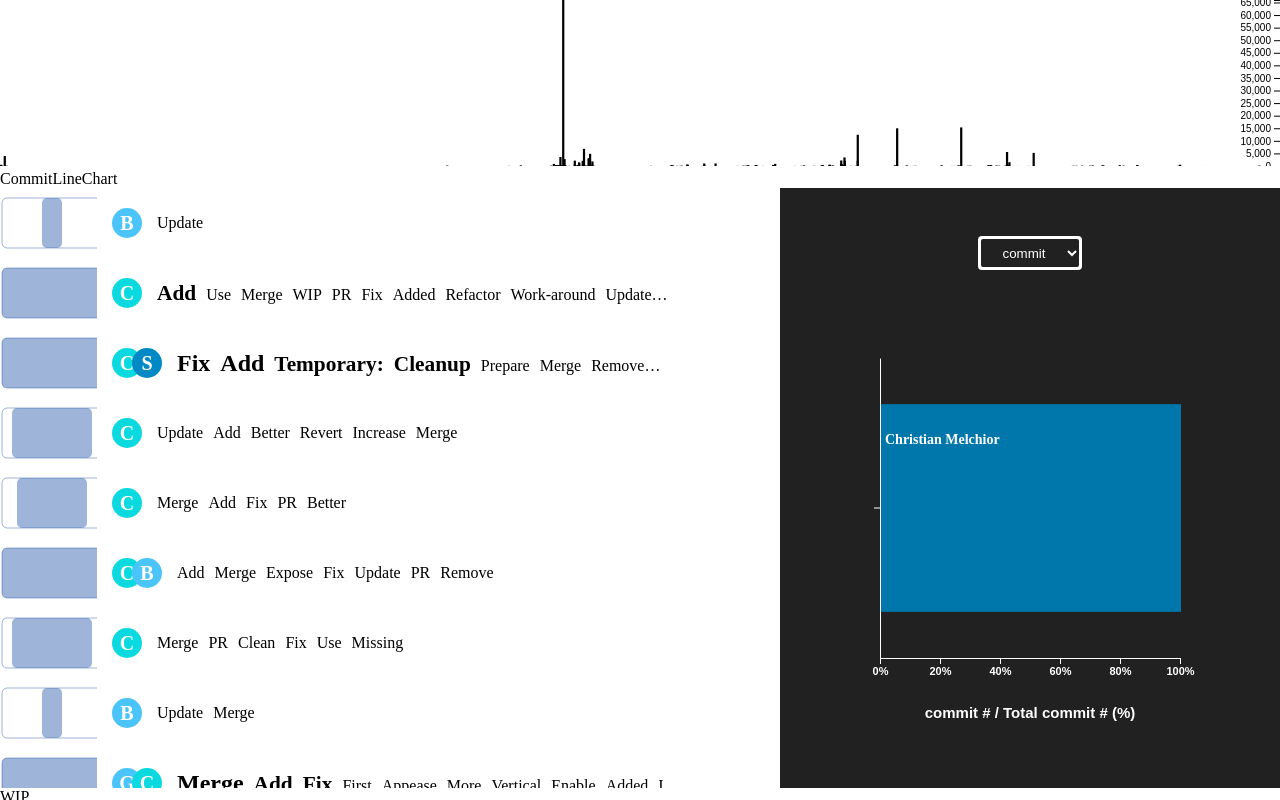
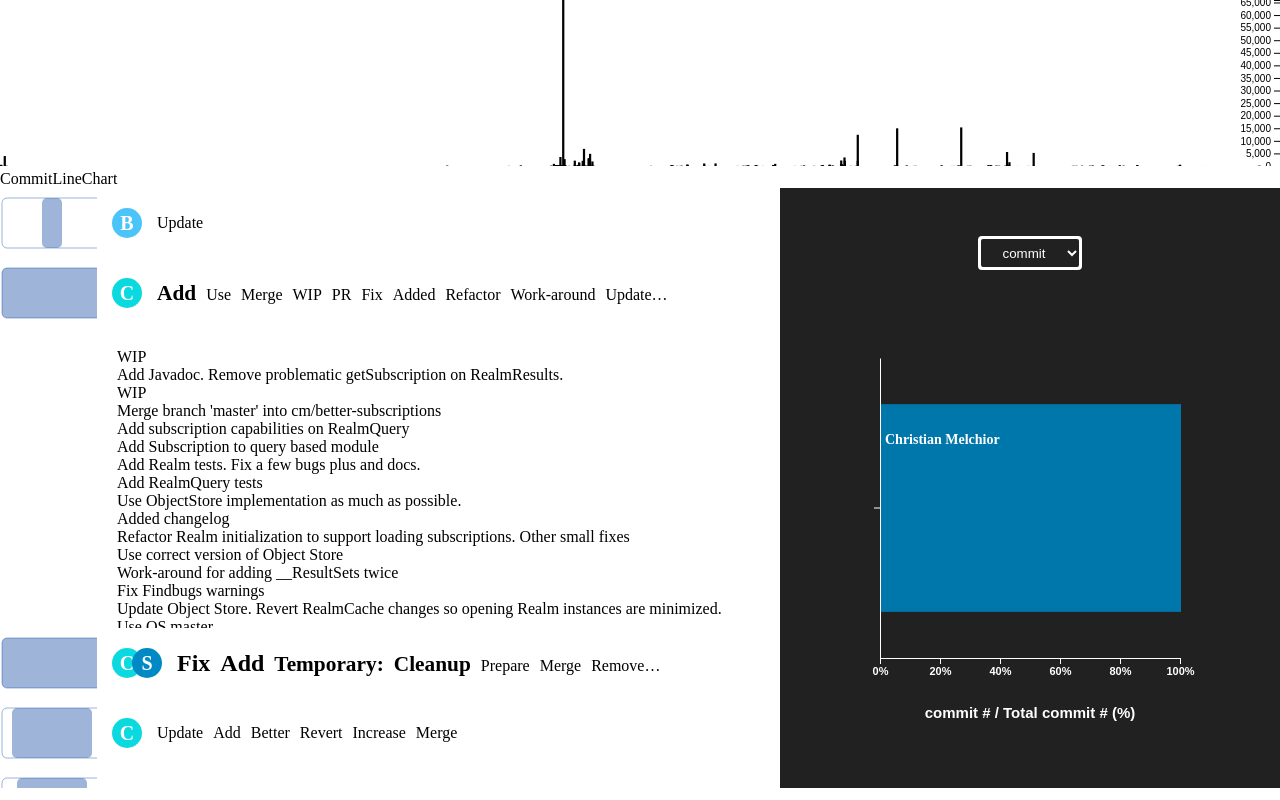
Before and after one commit to githru/githru-vscode-ext, a React (Create React App) app in the folder packages/view/: page / in a window 1280 px wide. Both pictures are taken after a click on the element 398 px from the left and 289 px from the top of the page. Shown: the top 800 px of the page. Built offline with nearby package versions, Linux system fonts and the light colour scheme.

Commit message:
feat(view): move detail component in Summary

```diff
--- a/packages/view/src/App.tsx
+++ b/packages/view/src/App.tsx
@@ -1,7 +1,7 @@
 import { useEffect, useState } from "react";
 
 import {
-  Detail,
+  // Detail,
   Statistics,
   TemporalFilter,
   VerticalClusterList,
@@ -34,11 +34,12 @@ const App = () => {
       <div className="middle-container">
         <VerticalClusterList
           data={filteredData}
+          selectedData={selectedData}
           setSelectedData={setSelectedData}
         />
         <Statistics data={selectedData ? [selectedData] : filteredData} />
       </div>
-      <Detail selectedData={selectedData} />
+      {/* <Detail selectedData={selectedData} /> */}
     </div>
   );
 };
--- a/packages/view/src/components/VerticalClusterList/ClusterGraph/ClusterGraph.const.ts
+++ b/packages/view/src/components/VerticalClusterList/ClusterGraph/ClusterGraph.const.ts
@@ -2,6 +2,7 @@ export const NODE_GAP = 20;
 export const COMMIT_HEIGHT = 50;
 export const GRAPH_WIDTH = 100;
 export const SVG_WIDTH = GRAPH_WIDTH + 4;
+export const DETAIL_HEIGHT = 300;
 export const SVG_MARGIN = {
   right: 2,
   left: 2,
--- a/packages/view/src/components/VerticalClusterList/ClusterGraph/ClusterGraph.tsx
+++ b/packages/view/src/components/VerticalClusterList/ClusterGraph/ClusterGraph.tsx
@@ -11,6 +11,7 @@ import { selectedDataUpdater } from "../VerticalClusterList.util";
 import { getGraphHeight, getClusterSizes } from "./ClusterGraph.util";
 import {
   COMMIT_HEIGHT,
+  DETAIL_HEIGHT,
   GRAPH_WIDTH,
   NODE_GAP,
   SVG_MARGIN,
@@ -24,16 +25,24 @@ import type {
 const drawClusterBox = (container: SVGElementSelection<SVGGElement>) => {
   container
     .append("rect")
-    .attr("class", "cluster-box")
+    .attr("class", "cluster-box ")
     .attr("width", GRAPH_WIDTH)
     .attr("height", COMMIT_HEIGHT)
     .attr("x", SVG_MARGIN.left)
-    .attr("y", (_, i) => SVG_MARGIN.bottom + i * (NODE_GAP + COMMIT_HEIGHT));
+    .attr("y", (d, i, prev) =>
+      i === 0
+        ? SVG_MARGIN.top
+        : prev[i - 1].y.baseVal.value +
+          prev[i - 1].height.baseVal.value +
+          NODE_GAP +
+          (d.selected === d.cluster.commitNodeList[0].clusterId
+            ? DETAIL_HEIGHT
+            : 0)
+    );
 };
 
 const drawDegreeBox = (container: SVGElementSelection<SVGGElement>) => {
   const widthScale = d3.scaleLinear().range([0, GRAPH_WIDTH]).domain([0, 10]);
-
   container
     .append("rect")
     .attr("class", "degree-box")
@@ -46,7 +55,16 @@ const drawDegreeBox = (container: SVGElementSelection<SVGGElement>) => {
         GRAPH_WIDTH / 2 -
         widthScale(Math.min(d.clusterSize, 10)) / 2
     )
-    .attr("y", (_, i) => SVG_MARGIN.bottom + i * (NODE_GAP + COMMIT_HEIGHT));
+    .attr("y", (d, i, prev) =>
+      i === 0
+        ? SVG_MARGIN.top
+        : prev[i - 1].y.baseVal.value +
+          prev[i - 1].height.baseVal.value +
+          NODE_GAP +
+          (d.selected === d.cluster.commitNodeList[0].clusterId
+            ? DETAIL_HEIGHT
+            : 0)
+    );
 };
 
 const drawClusterGraph = (
@@ -58,6 +76,7 @@ const drawClusterGraph = (
     d: ClusterGraphElement
   ) => void
 ) => {
+  console.log(data);
   const group = d3
     .select(svgRef.current)
     .selectAll(".cluster-container")
@@ -66,42 +85,55 @@ const drawClusterGraph = (
     .append("g")
     .attr("class", "cluster-container")
     .on("click", onClickCluster);
-
   drawClusterBox(group);
   drawDegreeBox(group);
 };
 
-const destroyClusterGraph = (target: RefObject<SVGElement>) => {
-  d3.select(target.current).selectAll("svg").remove();
-};
+const destroyClusterGraph = (target: RefObject<SVGElement>) =>
+  d3.select(target.current).selectAll("*").remove();
 
 type ClusterGraphProps = {
   data: ClusterNode[];
+  selectedData: SelectedDataProps;
   setSelectedData: React.Dispatch<React.SetStateAction<SelectedDataProps>>;
 };
 
-const ClusterGraph = ({ data, setSelectedData }: ClusterGraphProps) => {
+const getSelectedNextId = (
+  data: ClusterNode[],
+  selectedData: SelectedDataProps
+) => {
+  const selectedId = selectedData?.commitNodeList[0].clusterId;
+  const selectedNextId =
+    data.findIndex((item) => item.commitNodeList[0].clusterId === selectedId) +
+    1;
+  return data[selectedNextId]?.commitNodeList[0]?.clusterId;
+};
+const ClusterGraph = ({
+  data,
+  selectedData,
+  setSelectedData,
+}: ClusterGraphProps) => {
   const svgRef = useRef<SVGSVGElement>(null);
   const clusterSizes = getClusterSizes(data);
   const graphHeight = getGraphHeight(clusterSizes);
+  const selectedNextId = getSelectedNextId(data, selectedData);
+
   const clusterGraphElements = data.map((cluster, i) => ({
     cluster,
     clusterSize: clusterSizes[i],
+    selected: selectedNextId,
   }));
 
-  const handleClickCluster = (_: MouseEvent, d: ClusterGraphElement) => {
+  const handleClickCluster = (_: MouseEvent, d: ClusterGraphElement) =>
     setSelectedData(
       selectedDataUpdater(d.cluster, d.cluster.commitNodeList[0].clusterId)
     );
-  };
-
   useEffect(() => {
     drawClusterGraph(svgRef, clusterGraphElements, handleClickCluster);
-
     return () => {
       destroyClusterGraph(svgRef);
     };
-  }, [data]);
+  }, [clusterGraphElements]);
 
   return <svg ref={svgRef} width={SVG_WIDTH} height={graphHeight} />;
 };
--- a/packages/view/src/components/VerticalClusterList/ClusterGraph/ClusterGraph.type.ts
+++ b/packages/view/src/components/VerticalClusterList/ClusterGraph/ClusterGraph.type.ts
@@ -5,6 +5,7 @@ import type { ClusterNode } from "types";
 export type ClusterGraphElement = {
   cluster: ClusterNode;
   clusterSize: number;
+  selected?: number;
 };
 
 export type SVGElementSelection<T extends BaseType> = Selection<
--- /dev/null
+++ b/packages/view/src/components/VerticalClusterList/Summary/AuthorName/AuthorName.tsx
@@ -0,0 +1,17 @@
+import { getColorValue } from "../Summary.util";
+
+const AuthorName = ({ authorName }: { authorName: string }) => {
+  const colorValue = getColorValue(authorName);
+  return (
+    <span
+      key={authorName}
+      className={["name"].join(" ")}
+      data-tooltip-text={authorName}
+      style={{ backgroundColor: colorValue }}
+    >
+      {authorName.slice(0, 1)}
+    </span>
+  );
+};
+
+export default AuthorName;
--- /dev/null
+++ b/packages/view/src/components/VerticalClusterList/Summary/AuthorName/index.ts
@@ -0,0 +1 @@
+export { default as AuthorName } from "./AuthorName";
--- a/packages/view/src/components/VerticalClusterList/Summary/Summary.tsx
+++ b/packages/view/src/components/VerticalClusterList/Summary/Summary.tsx
@@ -1,22 +1,31 @@
 import React from "react";
 
 import type { ClusterNode, SelectedDataProps } from "types";
+import { Detail } from "components";
 
 import { selectedDataUpdater } from "../VerticalClusterList.util";
 
+import { AuthorName } from "./AuthorName";
 import type { Cluster, Keyword } from "./Summary.type";
-import { getClusterById, getColorValue, getInitData } from "./Summary.util";
+import { getClusterById, getInitData } from "./Summary.util";
 
 import "./Summary.scss";
 
 type SummaryProps = {
   data: ClusterNode[];
   setSelectedData: React.Dispatch<React.SetStateAction<SelectedDataProps>>;
+  selectedData: SelectedDataProps;
 };
 
-const Summary = ({ data, setSelectedData }: SummaryProps) => {
+const Summary = ({ data, selectedData, setSelectedData }: SummaryProps) => {
   const clusters = getInitData({ data });
 
+  const getClusterIds = (_selectedData: SelectedDataProps) => {
+    if (!_selectedData) return null;
+    return _selectedData.commitNodeList[0].clusterId;
+  };
+
+  const clusterIds = getClusterIds(selectedData);
   const onClickClusterSummary = (clusterId: number) => () => {
     const selected = getClusterById(data, clusterId);
     setSelectedData(selectedDataUpdater(selected, clusterId));
@@ -26,39 +35,38 @@ const Summary = ({ data, setSelectedData }: SummaryProps) => {
     <div className="entire">
       {clusters.map((cluster: Cluster) => {
         return (
+          <React.Fragment key={cluster.clusterId}>
             <div
               role="presentation"
               className="cluster"
-            key={cluster.clusterId}
               onClick={onClickClusterSummary(cluster.clusterId)}
             >
               <p className="summary">
                 <span className="nameBox">
                   {cluster.summary.authorNames.map(
                     (authorArray: Array<string>) => {
-                    return authorArray.map((authorName: string) => {
-                      const colorValue = getColorValue(authorName);
-                      return (
-                        <span
-                          key={authorName}
-                          className={["name"].join(" ")}
-                          data-tooltip-text={authorName}
-                          style={{ backgroundColor: colorValue }}
-                        >
-                          {authorName.slice(0, 1)}
-                        </span>
-                      );
-                    });
+                      return authorArray.map((authorName: string) => (
+                        <AuthorName authorName={authorName} />
+                      ));
+                      // const colorValue = getColorValue(authorName);
+                      // return (
+                      //   <span
+                      //     key={authorName}
+                      //     className={["name"].join(" ")}
+                      //     data-tooltip-text={authorName}
+                      //     style={{ backgroundColor: colorValue }}
+                      //   >
+                      //     {authorName.slice(0, 1)}
+                      //   </span>
+                      // );
                     }
                   )}
                 </span>
                 <span className="keywords">
                   {cluster.summary.keywords.map((keywordObj: Keyword) => {
-                  let size = "";
-
+                    let size = "small";
+                    if (keywordObj.count > 3) size = "medium";
                     if (keywordObj.count > 6) size = "large";
-                  else if (keywordObj.count > 3) size = "medium";
-                  else size = "small";
 
                     return (
                       <span
@@ -72,6 +80,14 @@ const Summary = ({ data, setSelectedData }: SummaryProps) => {
                 </span>
               </p>
             </div>
+            {cluster.clusterId === clusterIds && (
+              <div
+                style={{ height: "280px", marginTop: "20px", overflow: "auto" }}
+              >
+                <Detail selectedData={selectedData} />
+              </div>
+            )}
+          </React.Fragment>
         );
       })}
     </div>
--- a/packages/view/src/components/VerticalClusterList/VerticalClusterList.tsx
+++ b/packages/view/src/components/VerticalClusterList/VerticalClusterList.tsx
@@ -8,14 +8,26 @@ import { Summary } from "./Summary";
 
 type Props = GlobalProps & {
   setSelectedData: React.Dispatch<React.SetStateAction<SelectedDataProps>>;
+  selectedData: SelectedDataProps;
 };
 
-const VerticalClusterList = ({ data, setSelectedData }: Props) => {
-  console.log(setSelectedData);
+const VerticalClusterList = ({
+  data,
+  setSelectedData,
+  selectedData,
+}: Props) => {
   return (
     <div className="vertical-cluster-list">
-      <ClusterGraph data={data} setSelectedData={setSelectedData} />
-      <Summary data={data} setSelectedData={setSelectedData} />
+      <ClusterGraph
+        data={data}
+        selectedData={selectedData}
+        setSelectedData={setSelectedData}
+      />
+      <Summary
+        data={data}
+        selectedData={selectedData}
+        setSelectedData={setSelectedData}
+      />
     </div>
   );
 };
```
Lines whose indentation alone changed are shown as unchanged.
